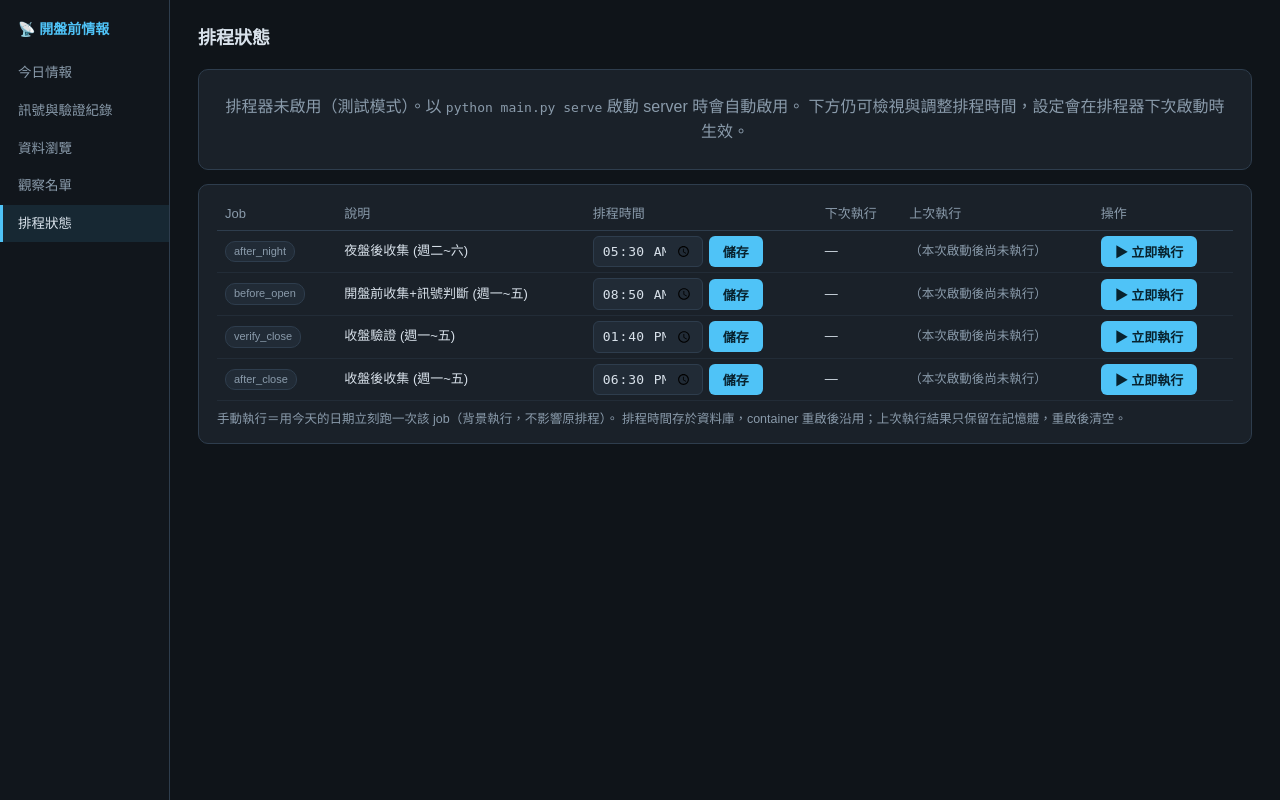
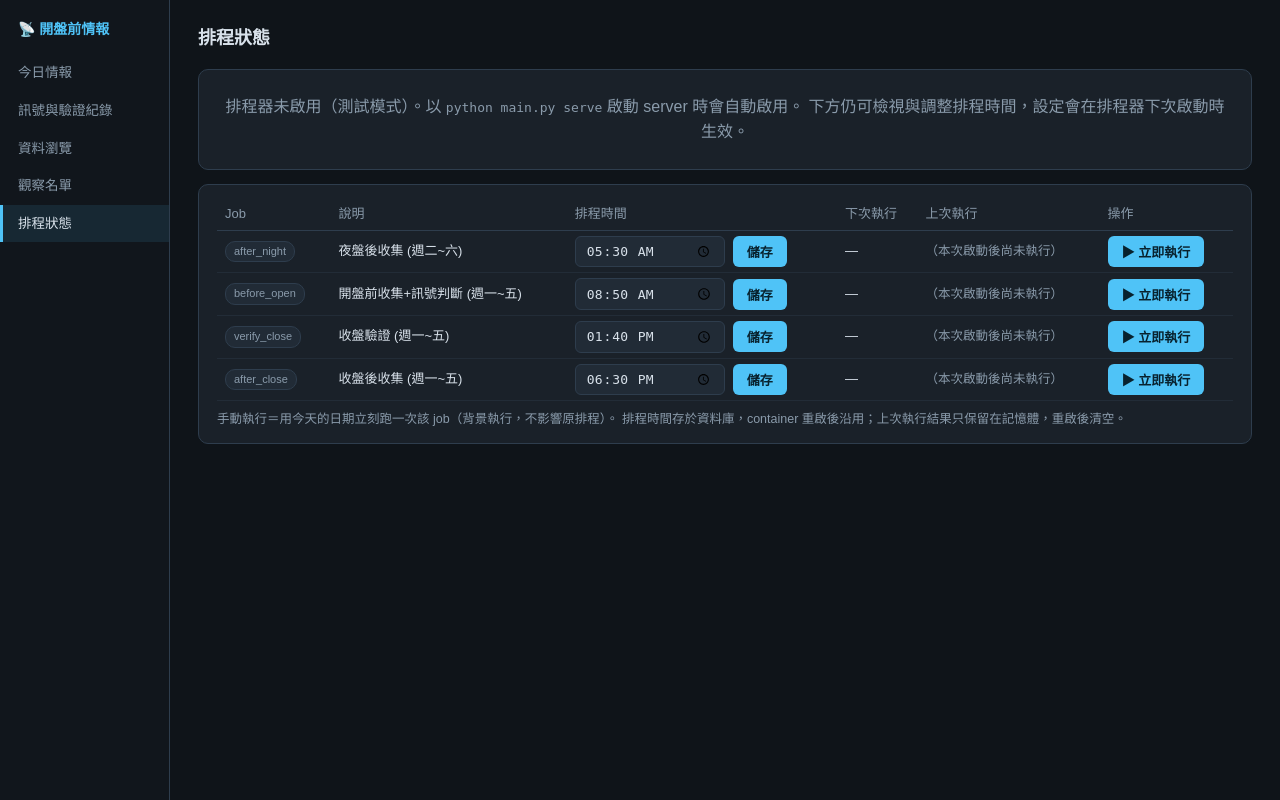
Before and after one commit to steven715/windscope, a FastAPI app: page /scheduler in a window 1280 px wide. Run offline with FastAPI, Linux system fonts and the light colour scheme; data that the repository does not hold is empty.

Commit message:
fix: widen time input on scheduler page (zh-TW AM/PM picker was truncated)
Co-Authored-By: Claude Fable 5 <noreply@anthropic.com>

```diff
--- a/server/templates/scheduler.html
+++ b/server/templates/scheduler.html
@@ -25,9 +25,10 @@
       <td><span class="tag">{{ j.id }}</span></td>
       <td>{{ j.name }}</td>
       <td>
-        <form method="post" action="/scheduler/time" style="display:flex; gap:6px; align-items:center; margin:0">
+        <form method="post" action="/scheduler/time" style="display:flex; gap:8px; align-items:center; margin:0">
           <input type="hidden" name="job_id" value="{{ j.id }}">
-          <input type="time" name="time_hhmm" value="{{ j.time_hhmm }}" required style="width:110px">
+          <input type="time" name="time_hhmm" value="{{ j.time_hhmm }}" required
+                 style="width:150px; min-width:150px; padding:5px 10px">
           <button type="submit" title="儲存排程時間（重啟後沿用）">儲存</button>
         </form>
         {% if j.time_hhmm != j.default_time %}
```
